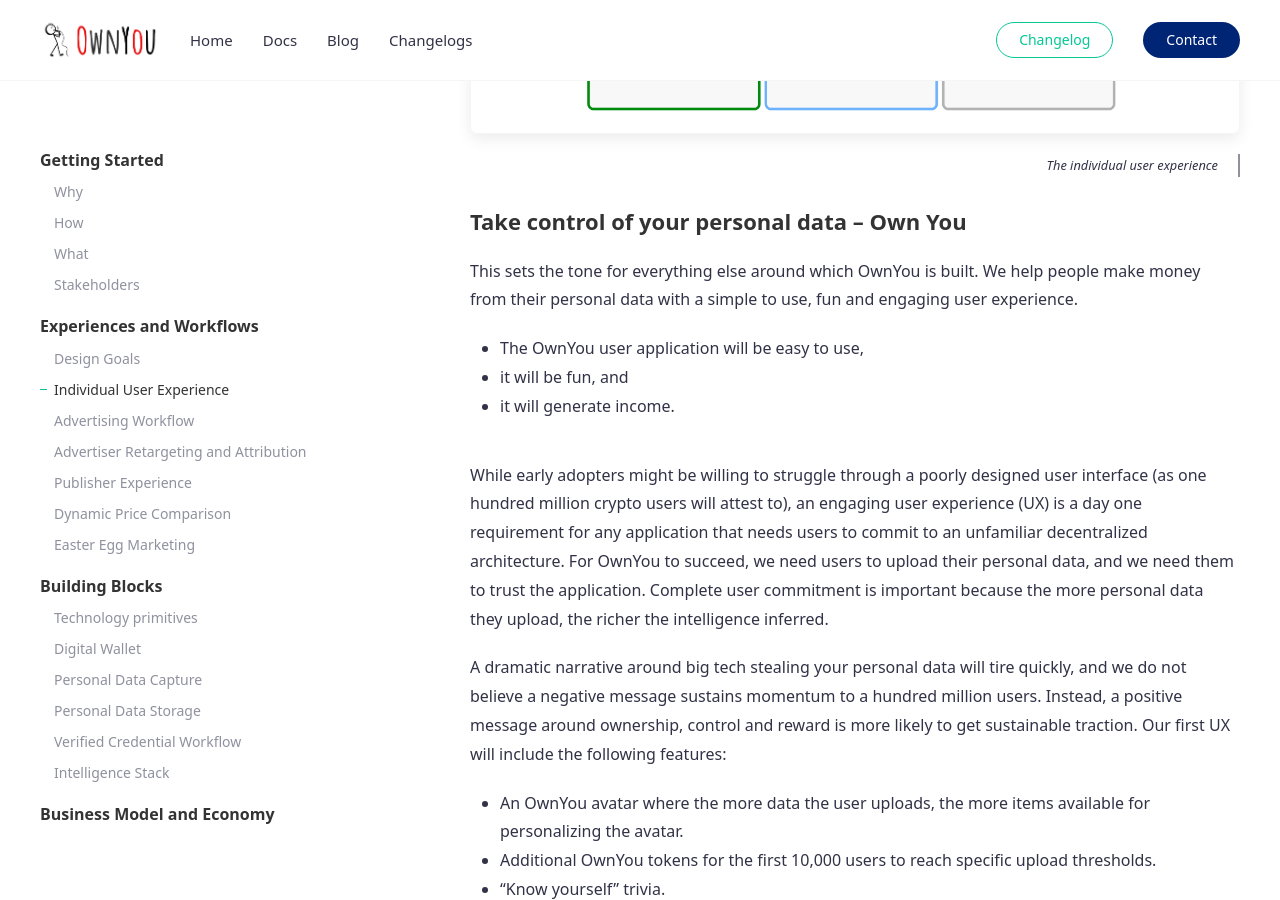
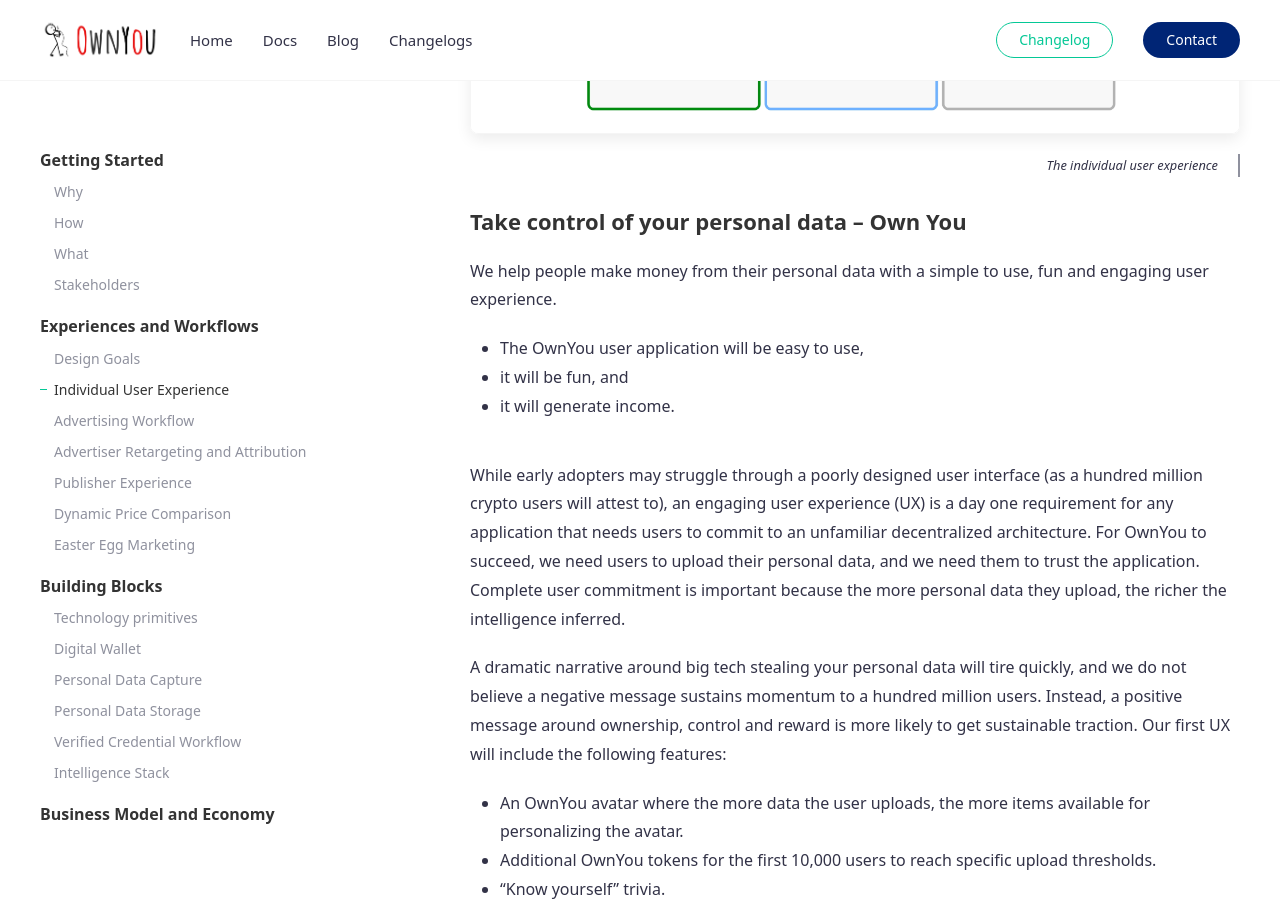
Before and after one commit to OwnYouLtd/docs, a Jekyll site: the page built from _docs/individual_user_experience.md, in a window 1280 px wide and 900 px high, scrolled down 733 px. Built offline with Jekyll 4.4.1, drawn with Linux system fonts in a browser that asks for light colours; comment, search, counter and statistics services are not loaded.

Commit message:
individual user experience update

```diff
--- a/_docs/individual_user_experience.md
+++ b/_docs/individual_user_experience.md
@@ -13,13 +13,13 @@
 
 ### Take control of your personal data – Own You
 
-This sets the tone for everything else around which OwnYou is built. We help people make money from their personal data with a simple to use, fun and engaging user experience.
+We help people make money from their personal data with a simple to use, fun and engaging user experience.
 
 - The OwnYou user application will be easy to use,
 - it will be fun, and
 - it will generate income.
 
-While early adopters might be willing to struggle through a poorly designed user interface (as one hundred million crypto users will attest to), an engaging user experience (UX) is a day one requirement for any application that needs users to commit to an unfamiliar decentralized architecture. For OwnYou to succeed, we need users to upload their personal data, and we need them to trust the application. Complete user commitment is important because the more personal data they upload, the richer the intelligence inferred.
+While early adopters may struggle through a poorly designed user interface (as a hundred million crypto users will attest to), an engaging user experience (UX) is a day one requirement for any application that needs users to commit to an unfamiliar decentralized architecture. For OwnYou to succeed, we need users to upload their personal data, and we need them to trust the application. Complete user commitment is important because the more personal data they upload, the richer the intelligence inferred.
 
 A dramatic narrative around big tech stealing your personal data will tire quickly, and we do not believe a negative message sustains momentum to a hundred million users. Instead, a positive message around ownership, control and reward is more likely to get sustainable traction. Our first UX will include the following features:
 
```
